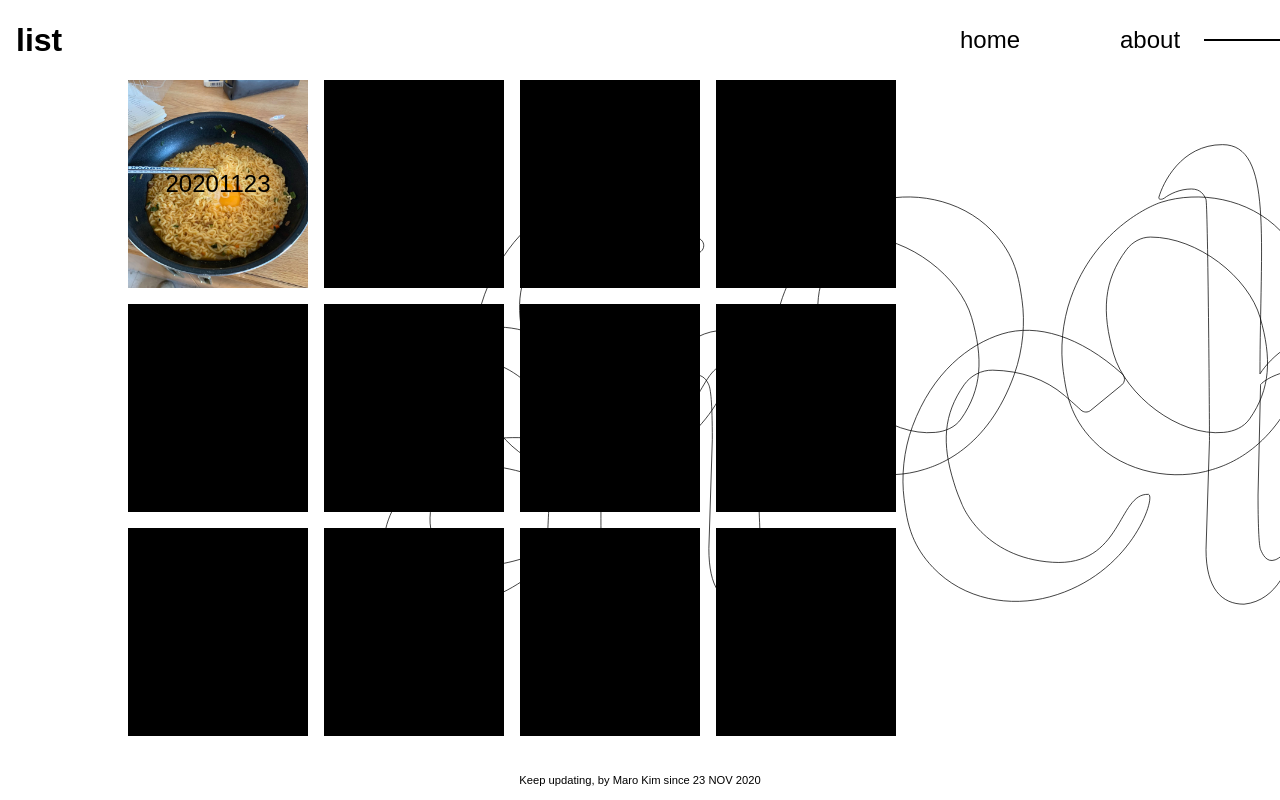
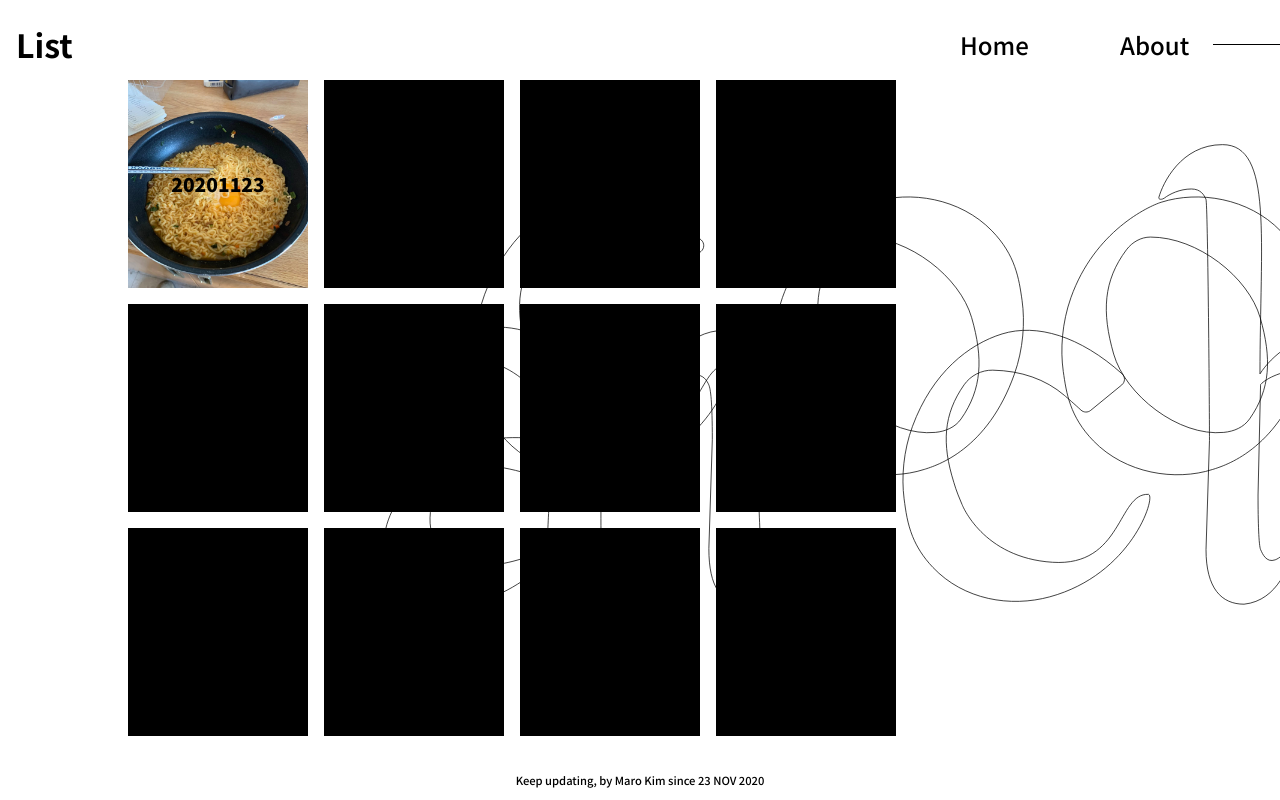
Before and after one commit to Maro-Kim-KR/cooking, a plain HTML site: page list.html in a window 1280 px wide. Drawn offline with Linux system fonts and the light colour scheme.

Commit message:
font change

```diff
--- a/basic.css
+++ b/basic.css
@@ -1,6 +1,7 @@
 body {
   margin: 0;
-  font-family: '-윤고딕330', sans-serif;
+  font-family: 'Noto Sans KR', sans-serif;
+  font-weight: 500;
 }
 a {
   color: black;
--- a/list.html
+++ b/list.html
@@ -3,6 +3,8 @@
   <head>
     <meta charset="utf-8">
     <title>list - cooking archive</title>
+    <link rel="preconnect" href="https://fonts.gstatic.com">
+    <link href="https://fonts.googleapis.com/css2?family=Noto+Sans+KR:wght@100;300;400;500;700;900&display=swap" rel="stylesheet">
     <link rel="stylesheet" href="basic.css">
     <style>
       body {
@@ -25,7 +27,8 @@
       .grid div {
         background-color: black;
         color: black;
-        font-size: 1.5em;
+        font-size: 1.2em;
+        font-weight: 800;
         padding-top: 50%;
         padding-bottom: 50%;
         text-align: center;
@@ -41,11 +44,11 @@
   <body>
     <div class="wrapper">
       <div class="header">
-          <div id="header1"><h1>list</h1></div>
+          <div id="header1"><h1>List</h1></div>
           <div id="header2"></div>
-          <div id="header3"><a href="index.html">home</a></div>
+          <div id="header3"><a href="index.html">Home</a></div>
           <div id="header4">
-            <a href="about.html">about</a>
+            <a href="about.html">About</a>
             <hr>
           </div>
       </div>
```
Also changed, not shown: about.html (+6 -4 lines), index.html (+6 -4 lines).
